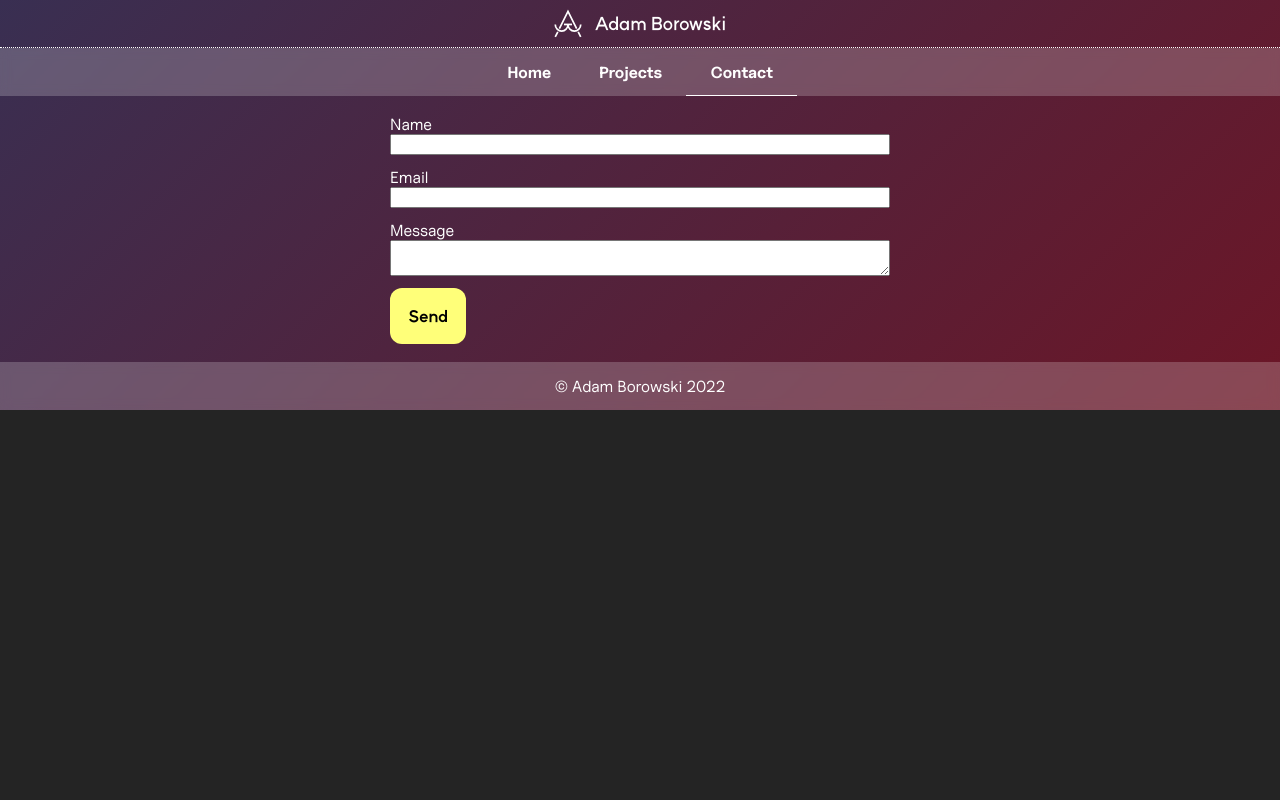
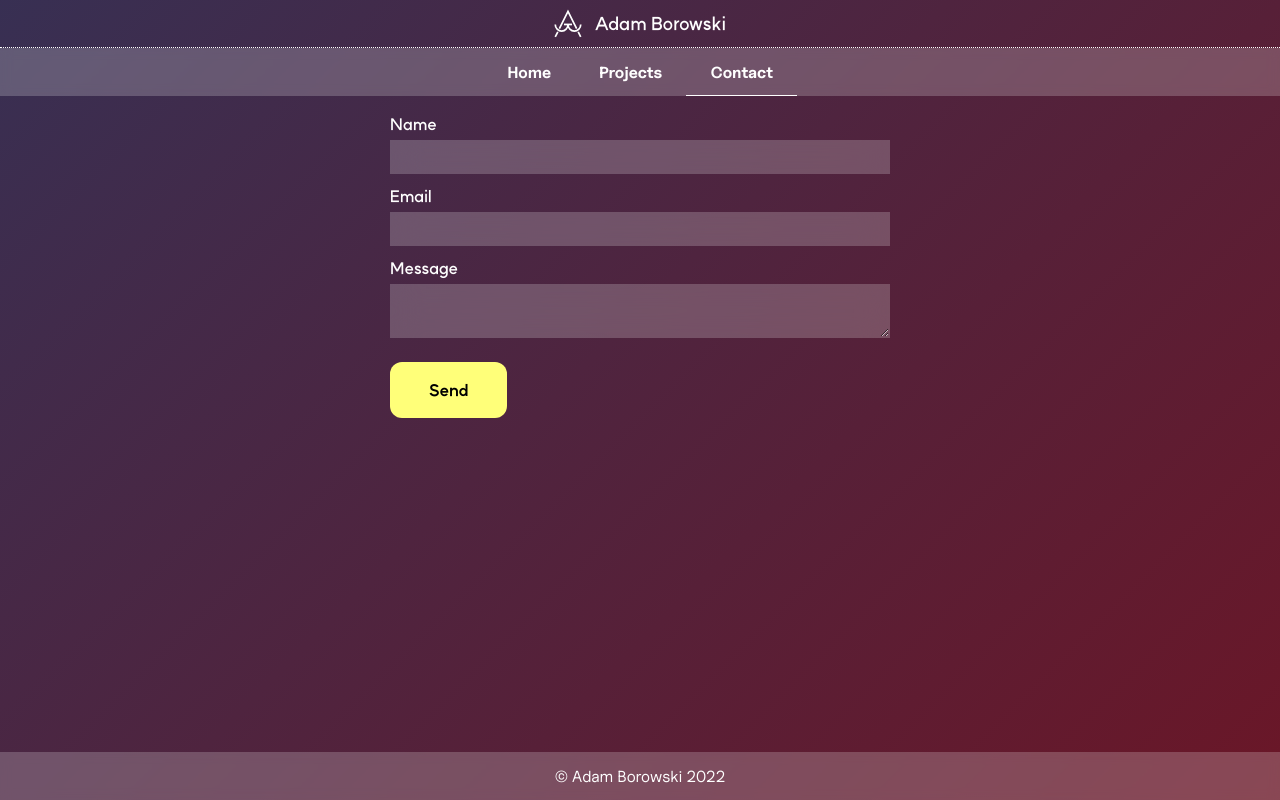
Before and after one commit to Adborowski/personal-site, a React (Vite) app: page /contact in a window 1280 px wide. Built offline with nearby package versions, Linux system fonts and the light colour scheme.

Commit message:
Added feedback to Contact form and deployed

```diff
--- a/src/App.module.css
+++ b/src/App.module.css
@@ -33,6 +33,8 @@ body {
   background-size: 300% 300%;
   animation: gradient 20s ease-in-out infinite;
   position: relative;
+  min-height: 100vh;
+  padding-bottom: 66px;
 }
 
 * {
@@ -99,7 +101,6 @@ section h1 {
 @media screen and (max-width: 500px) {
   :global(.main) {
     padding: 0px 12px;
-    min-height: 100vh;
   }
 }
 
--- a/src/components/ContactForm/ContactForm.module.css
+++ b/src/components/ContactForm/ContactForm.module.css
@@ -1,9 +1,53 @@
 .formField {
-  /* border: 1px solid red; */
   margin-bottom: 12px;
   display: grid;
+}
+
+.formField label {
+  font-size: 16px;
+  font-weight: 600;
+  font-family: var(--font-display);
 }
 
 .formField:first-of-type {
   margin-top: 18px;
 }
+
+.textInput {
+  padding: 6px;
+  margin-top: 6px;
+  background: rgba(255, 255, 255, 0.21);
+  backdrop-filter: blur(15px);
+  -webkit-backdrop-filter: blur(15px);
+  color: white;
+  border: 1px solid transparent;
+  font-size: 16px;
+}
+
+.textInput:focus-visible {
+  outline: none;
+  border: 1px solid white;
+}
+
+.controls {
+  margin: auto;
+  margin-top: 24px;
+  display: grid;
+  grid-template-columns: 120px 1fr;
+}
+
+.controls input {
+  padding-left: 32px;
+  padding-right: 32px;
+}
+
+.feedback {
+  display: flex;
+  flex-direction: column;
+  justify-content: center;
+  margin-left: 18px;
+}
+
+.feedback span {
+  display: block;
+}
--- a/src/components/ContactForm/ContactForm.tsx
+++ b/src/components/ContactForm/ContactForm.tsx
@@ -1,13 +1,15 @@
-import React, { useRef } from "react";
+import React, { useState, useRef } from "react";
 import emailjs from "@emailjs/browser";
 import styles from "./ContactForm.module.css";
 
 export const ContactForm = () => {
+  const [isSent, setIsSent] = useState(false);
+  const [isSending, setIsSending] = useState(false);
   const form: any = useRef();
 
   const sendEmail = (e: any) => {
     e.preventDefault();
-
+    setIsSending(true);
     emailjs
       .sendForm(
         "service_qou53ru",
@@ -18,6 +20,9 @@ export const ContactForm = () => {
       .then(
         (result) => {
           console.log(result.text);
+          setIsSending(false);
+          setIsSent(true);
+          e.target.reset();
         },
         (error) => {
           console.log(error.text);
@@ -29,20 +34,31 @@ export const ContactForm = () => {
     <form ref={form} onSubmit={sendEmail}>
       <div className={styles.formField}>
         <label>Name</label>
-        <input type="text" name="from_name" />
+        <input className={styles.textInput} type="text" name="from_name" />
       </div>
       <div className={styles.formField}>
         <label>Email</label>
-        <input type="email" name="reply_to" />
+        <input className={styles.textInput} type="email" name="reply_to" />
       </div>
 
       <div className={styles.formField}>
         <label>Message</label>
-        <textarea name="message" />
+        <textarea className={styles.textInput} name="message" />
       </div>
 
       <div className={styles.controls}>
         <input className={"button"} type="submit" value="Send" />
+
+        <div className={styles.feedback}>
+          {isSent && (
+            <span>
+              Message received!
+              <br /> I will get back to you as soon as possible.
+            </span>
+          )}
+
+          {isSending && <span>Sending...</span>}
+        </div>
       </div>
     </form>
   );
--- a/src/components/Footer/Footer.module.css
+++ b/src/components/Footer/Footer.module.css
@@ -1,5 +1,5 @@
 .Footer {
-  position: relative;
+  position: absolute;
   margin-top: 18px;
   width: 100%;
   text-align: center;
--- a/src/components/Projects/Projects.module.css
+++ b/src/components/Projects/Projects.module.css
@@ -40,6 +40,10 @@
   background-size: cover;
 }
 
+.project .description {
+  font-size: 16px;
+}
+
 .project .button {
   /* position: absolute; */
   bottom: 12px;
--- a/vite.config.ts
+++ b/vite.config.ts
@@ -1,7 +1,10 @@
-import { defineConfig } from 'vite'
-import react from '@vitejs/plugin-react'
+import { defineConfig } from "vite";
+import react from "@vitejs/plugin-react";
 
 // https://vitejs.dev/config/
 export default defineConfig({
-  plugins: [react()]
-})
+  plugins: [react()],
+  server: {
+    port: 2137,
+  },
+});
```
Also changed, not shown: 1 other file (tests, documents, lock files or other folders).
